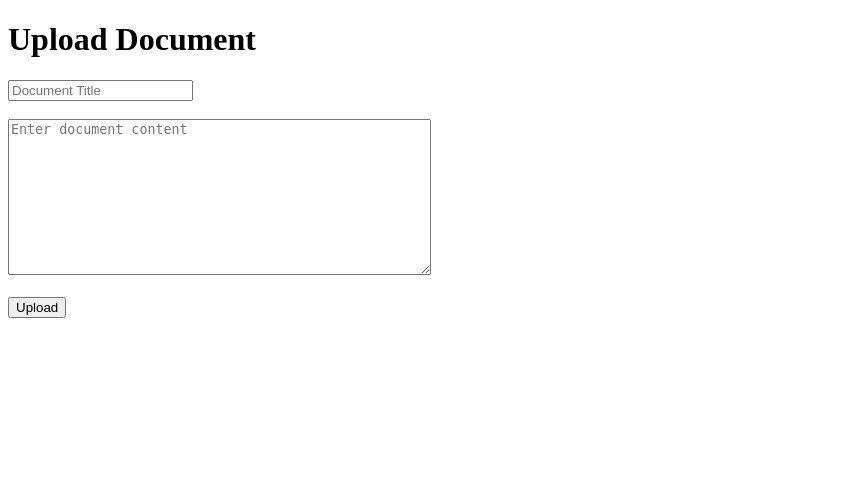
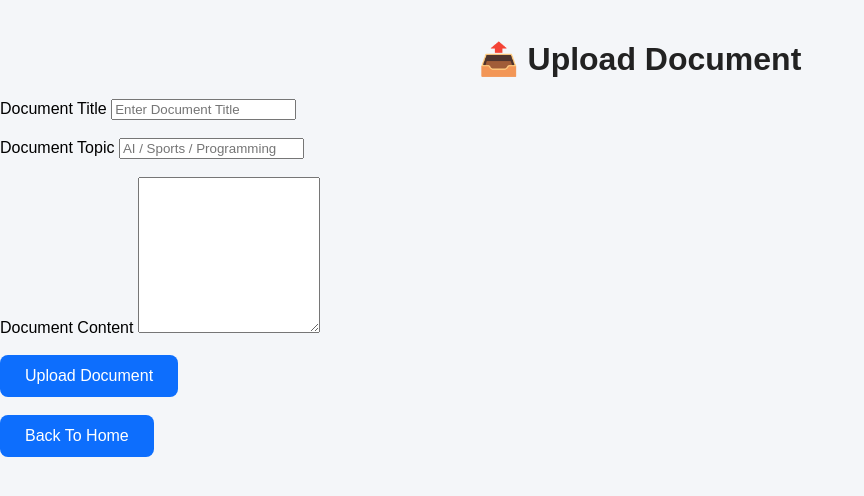
Before and after one commit to Nirmala5071/DocumentClusteringProject, a Python web app: template templates/upload.html in a window 1280 px wide. Shown: the top 496 px of the page, without its empty margins (0-864 px from the left). Run offline with Jinja, Linux system fonts and the light colour scheme; the template is opened without the code that fills it, so the values that code supplies are empty.

Commit message:
Update upload.html

```diff
--- a/templates/upload.html
+++ b/templates/upload.html
@@ -5,40 +5,76 @@
 
     <title>Upload Document</title>
 
+    <link rel="stylesheet"
+          href="{{ url_for('static', filename='style.css') }}">
+
 </head>
 
 <body>
 
-<h1>Upload Document</h1>
+    <h1>📤 Upload Document</h1>
 
     <form method="POST">
+
+        <label>
+            Document Title
+        </label>
 
         <input
             type="text"
             name="title"
-placeholder="Document Title"
+            placeholder="Enter Document Title"
             required>
 
         <br><br>
 
+        <label>
+            Document Topic
+        </label>
+
+        <input
+            type="text"
+            name="topic"
+            placeholder="AI / Sports / Programming"
+            required>
+
+        <br><br>
+
+        <label>
+            Document Content
+        </label>
+
         <textarea
             name="content"
             rows="10"
-cols="50"
             placeholder="Enter document content"
             required>
         </textarea>
 
         <br><br>
 
-<button type="submit">
+        <button
+            type="submit"
+            class="btn">
 
-Upload
+            Upload Document
 
         </button>
 
     </form>
 
+    <br>
+
+    <a href="/">
+
+        <button class="btn">
+
+            Back To Home
+
+        </button>
+
+    </a>
+
 </body>
 
 </html>
```
Lines whose indentation alone changed are shown as unchanged.
